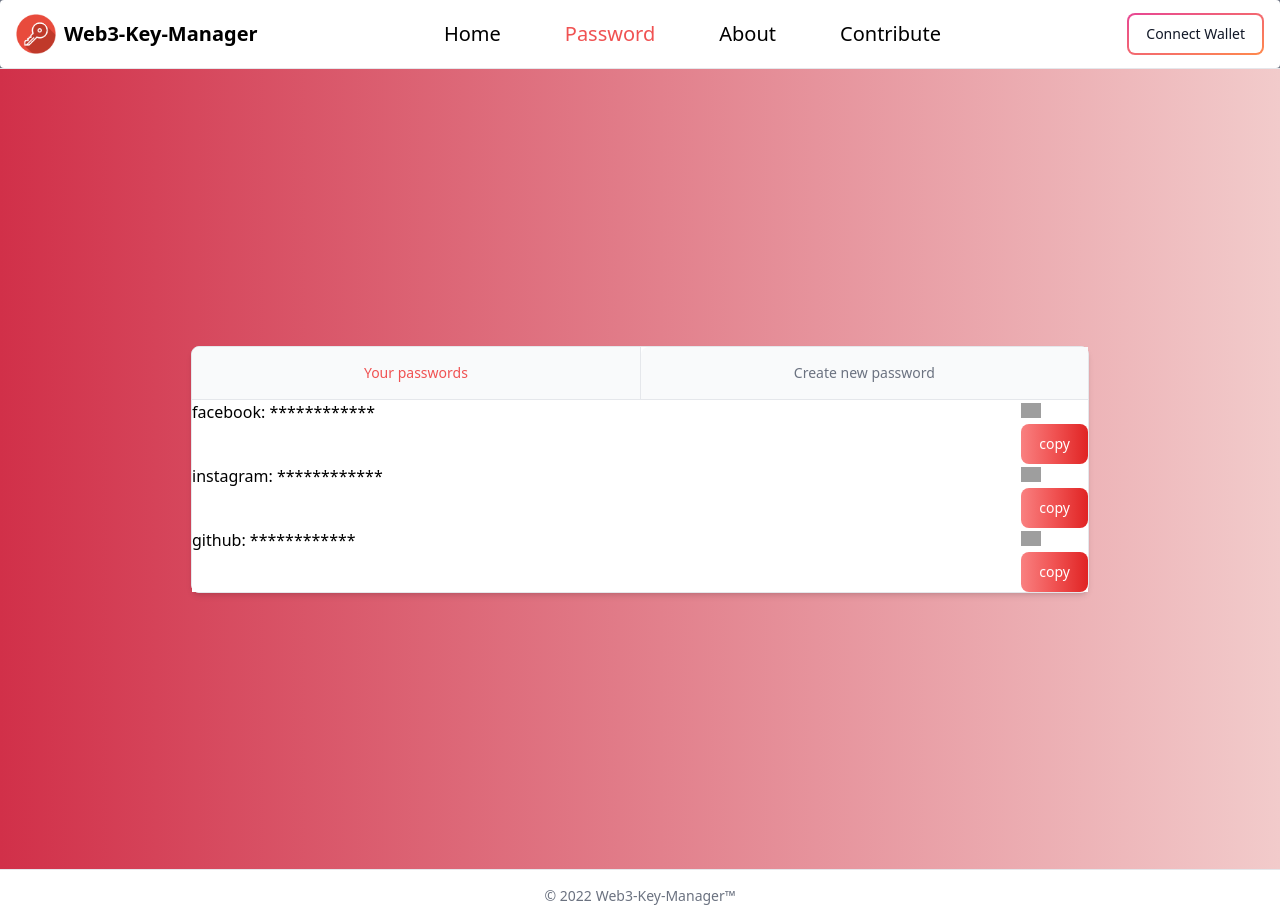
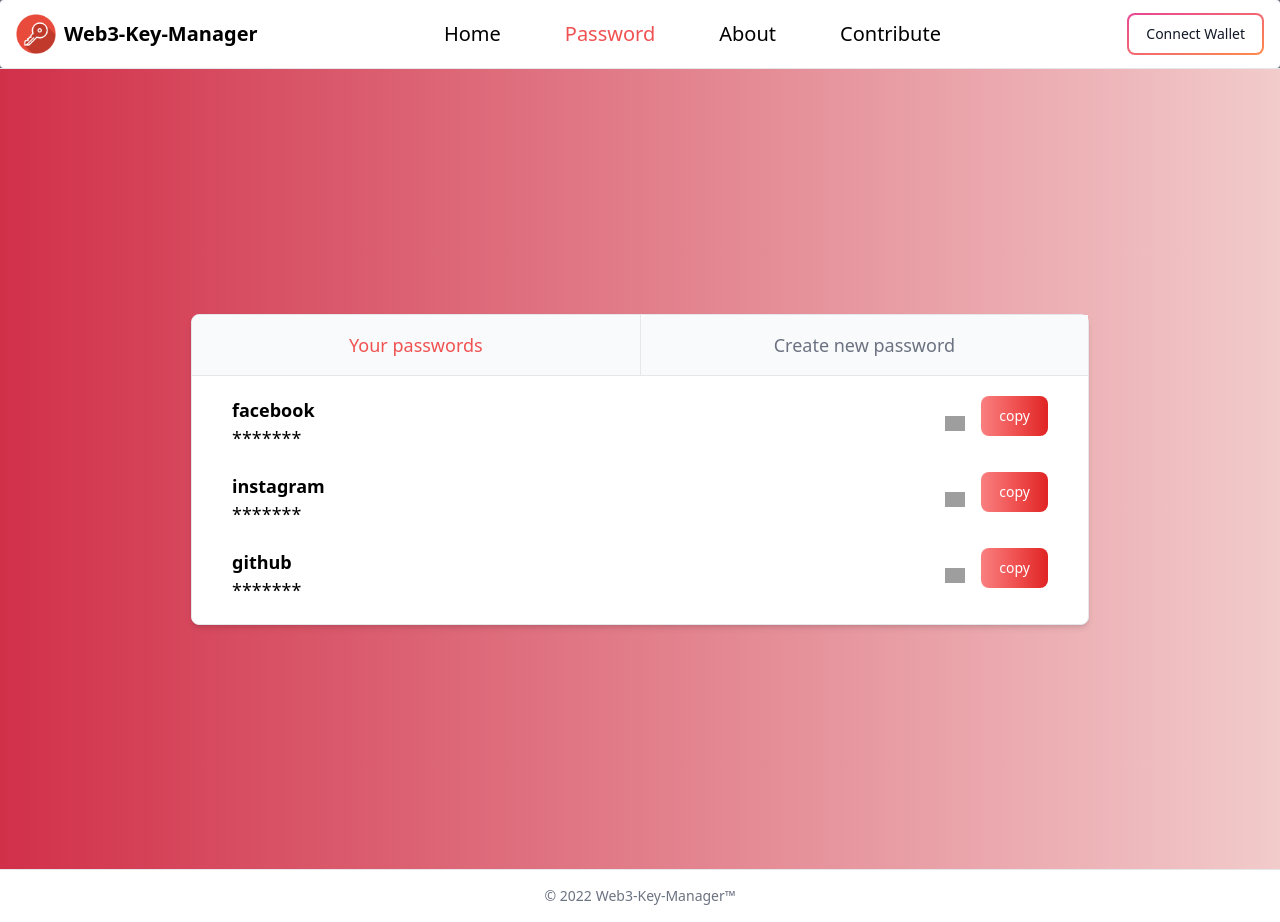
Before and after one commit to deependujha/web3-key-manager, a Next.js app in the folder frontend/: page /password in a window 1280 px wide. Built offline with nearby package versions, Linux system fonts and the light colour scheme; grey boxes are pictures that could not be loaded.

Commit message:
responsiveness of password page is done

```diff
--- a/frontend/components/password/CreateNew.jsx
+++ b/frontend/components/password/CreateNew.jsx
@@ -19,8 +19,11 @@ const CreateNew = () => {
 	};
 
 	return (
-		<div style={{ width: '70vw', backgroundColor: 'white', maxWidth: '70vw' }}>
-			<div>
+    <div
+      style={{ width: "70vw", backgroundColor: "white", maxWidth: "70vw" }}
+      className="my-6"
+    >
+      <div className="px-8">
         <label
           htmlFor="first_name"
           className="block mb-2 text-sm font-medium text-gray-900 dark:text-gray-300"
@@ -33,11 +36,12 @@ const CreateNew = () => {
           }}
           name="project"
           type="text"
-					className="bg-gray-50 border border-gray-300 text-gray-900 text-sm rounded-lg focus:ring-blue-500 focus:border-blue-500 block w-full p-2.5 dark:bg-gray-700 dark:border-gray-600 dark:placeholder-gray-400 dark:text-white dark:focus:ring-blue-500 dark:focus:border-blue-500"
+          className=" bg-gray-50 border border-gray-300 text-gray-900 text-sm rounded-lg focus:ring-blue-500 focus:border-blue-500 block w-full p-2.5 dark:bg-gray-700 dark:border-gray-600 dark:placeholder-gray-400 dark:text-white dark:focus:ring-blue-500 dark:focus:border-blue-500"
           placeholder="facebook"
           required
         />
       </div>
+      <div className='my-6 px-8'>
         <label
           htmlFor="default-toggle"
           className="inline-flex relative items-center cursor-pointer"
@@ -52,11 +56,12 @@ const CreateNew = () => {
             id="default-toggle"
             className="sr-only peer"
           />
-				<div className="w-11 h-6 bg-gray-200 peer-focus:outline-none peer-focus:ring-4 peer-focus:ring-blue-300 dark:peer-focus:ring-blue-800 rounded-full peer dark:bg-gray-700 peer-checked:after:translate-x-full peer-checked:after:border-white after:content-[''] after:absolute after:top-[2px] after:left-[2px] after:bg-white after:border-gray-300 after:border after:rounded-full after:h-5 after:w-5 after:transition-all dark:border-gray-600 peer-checked:bg-blue-600"></div>
+          <div className=" w-11 h-6 bg-gray-200 peer-focus:outline-none peer-focus:ring-4 peer-focus:ring-blue-300 dark:peer-focus:ring-blue-800 rounded-full peer dark:bg-gray-700 peer-checked:after:translate-x-full peer-checked:after:border-white after:content-[''] after:absolute after:top-[2px] after:left-[2px] after:bg-white after:border-gray-300 after:border after:rounded-full after:h-5 after:w-5 after:transition-all dark:border-gray-600 peer-checked:bg-blue-600"></div>
           <span className="ml-3 text-sm font-medium text-gray-900 dark:text-gray-300">
             Create custom password
           </span>
         </label>
+      </div>
       {createNew.toogle ? (
         <TypePassword
           password={createNew.password}
@@ -68,10 +73,9 @@ const CreateNew = () => {
           directlySetPassword={directlySetPassword}
         />
       )}
-			<div>
+      <div className='px-8 my-6'>
         <Button
-					onClick={() => console.log('data is: ', createNew)}
-					style={{ width: '50%' }}
+          onClick={() => console.log("data is: ", createNew)}
           gradientDuoTone="pinkToOrange"
         >
           save securely on BlockChain
--- a/frontend/components/password/CreateRandomPassword.jsx
+++ b/frontend/components/password/CreateRandomPassword.jsx
@@ -29,8 +29,8 @@ const CreateRandomPassword = ({password, directlySetPassword}) => {
 	};
 
 	return (
-		<div style={{ width: '70vw', backgroundColor: 'white', maxWidth: '70vw' }}>
-			<div>
+    <div style={{ width: "70vw", backgroundColor: "white", maxWidth: "70vw" }}>
+      <div className="px-8 my-6">
         <label
           htmlFor="minmax-range"
           className="block mb-2 text-sm font-medium text-gray-900 dark:text-gray-300"
@@ -41,7 +41,7 @@ const CreateRandomPassword = ({password, directlySetPassword}) => {
           id="minmax-range"
           type="range"
           min="4"
-					max="32"
+          max="16"
           name="length"
           value={length}
           onChange={(e) => {
@@ -50,24 +50,26 @@ const CreateRandomPassword = ({password, directlySetPassword}) => {
           className="w-full h-2 bg-gray-200 rounded-lg appearance-none cursor-pointer dark:bg-gray-700"
         />
       </div>
+      <div className='my-6 px-8'>
         <Button
           onClick={generateP}
-				style={{ width: '50%' }}
           gradientDuoTone="pinkToOrange"
         >
           Generate password
         </Button>
 
-			<div>{password === '' ? 'Generate password' : 'your password is:'}</div>
-			{password !== '' && (
-				<div className="flex justify-between">
-					<span className=""> {password}</span>
+
+        <div className='my-1'>{password === "" ? "Generate password" : "your password is:"}</div>
+        {password !== "" && (
+          <div className='flex justify-between'>
+            <div className="my-2"> {password}</div>
             <Button gradientMonochrome="failure" onClick={copyPassword}>
               {copytxt}
             </Button>
           </div>
         )}
       </div>
+    </div>
   );
 };
 
--- a/frontend/components/password/KeyValue.jsx
+++ b/frontend/components/password/KeyValue.jsx
@@ -1,9 +1,9 @@
-import React, { useState } from 'react';
-import { Button } from 'flowbite-react';
-import Image from 'next/image';
+import React, { useState } from "react";
+import { Button } from "flowbite-react";
+import Image from "next/image";
 
 const KeyValue = ({ name, value }) => {
-	const [copytxt, setCopytxt] = useState('copy');
+  const [copytxt, setCopytxt] = useState("copy");
   const [visible, setVisible] = useState(false);
 
   const changeVisibility = () => {
@@ -13,24 +13,25 @@ const KeyValue = ({ name, value }) => {
   const copyPassword = () => {
     {
       navigator.clipboard.writeText(value);
-			setCopytxt('copied');
+      setCopytxt("copied");
       setTimeout(() => {
-				setCopytxt('copy');
+        setCopytxt("copy");
       }, 2000);
     }
   };
   return (
-		<div className="flex justify-between">
-			<div>
-				{name}: {visible?value:"************"}
+    <div className="flex justify-between my-5 mx-10">
+      <div className="text-lg ">
+        <div className="font-bold">{name}</div>
+        <div>{visible ? value : "*******"}</div>
       </div>
-			<div>
-				<button onClick={changeVisibility}>
+      <div className="flex ">
+        <button onClick={changeVisibility} className="mx-4 ">
           <Image
             src={
               visible
-								? '/images/special/passwd/eye.png'
-								: '/images/special/passwd/invisible.png'
+                ? "/images/special/passwd/eye.png"
+                : "/images/special/passwd/invisible.png"
             }
             width={20}
             height={20}
--- a/frontend/components/password/PasswordComponent.jsx
+++ b/frontend/components/password/PasswordComponent.jsx
@@ -29,9 +29,9 @@ const PasswordComponent = () => {
       >
         <li className="w-full">
           <button
-						onClick={() => setCurrent('saved')}
-						className={`inline-block p-4 w-full bg-gray-50 rounded-tl-lg hover:bg-gray-100 focus:outline-none dark:bg-gray-700 dark:hover:bg-gray-600 ${
-							current === 'saved' ? 'text-red-500' : ''
+            onClick={() => setCurrent("saved")}
+            className={` text-lg inline-block p-4 w-full bg-gray-50 rounded-tl-lg hover:bg-gray-100 focus:outline-none dark:bg-gray-700 dark:hover:bg-gray-600 ${
+              current === "saved" ? "text-red-500" : ""
             }`}
           >
             Your passwords
@@ -39,9 +39,9 @@ const PasswordComponent = () => {
         </li>
         <li className="w-full">
           <button
-						onClick={() => setCurrent('create')}
-						className={`inline-block p-4 w-full bg-gray-50 rounded-tl-lg hover:bg-gray-100 focus:outline-none dark:bg-gray-700 dark:hover:bg-gray-600 ${
-							current === 'create' ? 'text-red-500' : ''
+            onClick={() => setCurrent("create")}
+            className={`text-lg inline-block p-4 w-full bg-gray-50 rounded-tl-lg hover:bg-gray-100 focus:outline-none dark:bg-gray-700 dark:hover:bg-gray-600 ${
+              current === "create" ? "text-red-500" : ""
             }`}
           >
             Create new password
@@ -52,7 +52,7 @@ const PasswordComponent = () => {
         id="fullWidthTabContent"
         className="border-t border-gray-200 dark:border-gray-600"
       >
-				{current === 'create' ? (
+        {current === "create" ? (
           <div>
             <CreateNew />
           </div>
--- a/frontend/components/password/TypePassword.jsx
+++ b/frontend/components/password/TypePassword.jsx
@@ -2,7 +2,7 @@ import React from 'react';
 
 const TypePassword = ({ password, setPassword }) => {
 	return (
-		<div>
+		<div className='px-8 my-6'>
 			<label
 				htmlFor="first_name"
 				className="block mb-2 text-sm font-medium text-gray-900 dark:text-gray-300"
--- a/frontend/pages/password.js
+++ b/frontend/pages/password.js
@@ -15,8 +15,6 @@ const password = ({ setCurrPage }) => {
 			className={`${styles.container} flex items-center justify-center h-screen bg-gradient-to-r from-[#d13049] to-[#f2cbcb]`}
 		>
 			<div>
-				{/* <CreateRandomPassword /> */}
-				{/* <YourPasswords /> */}
 				<PasswordComponent />
 			</div>
 		</div>
```
Lines whose indentation alone changed are shown as unchanged.
